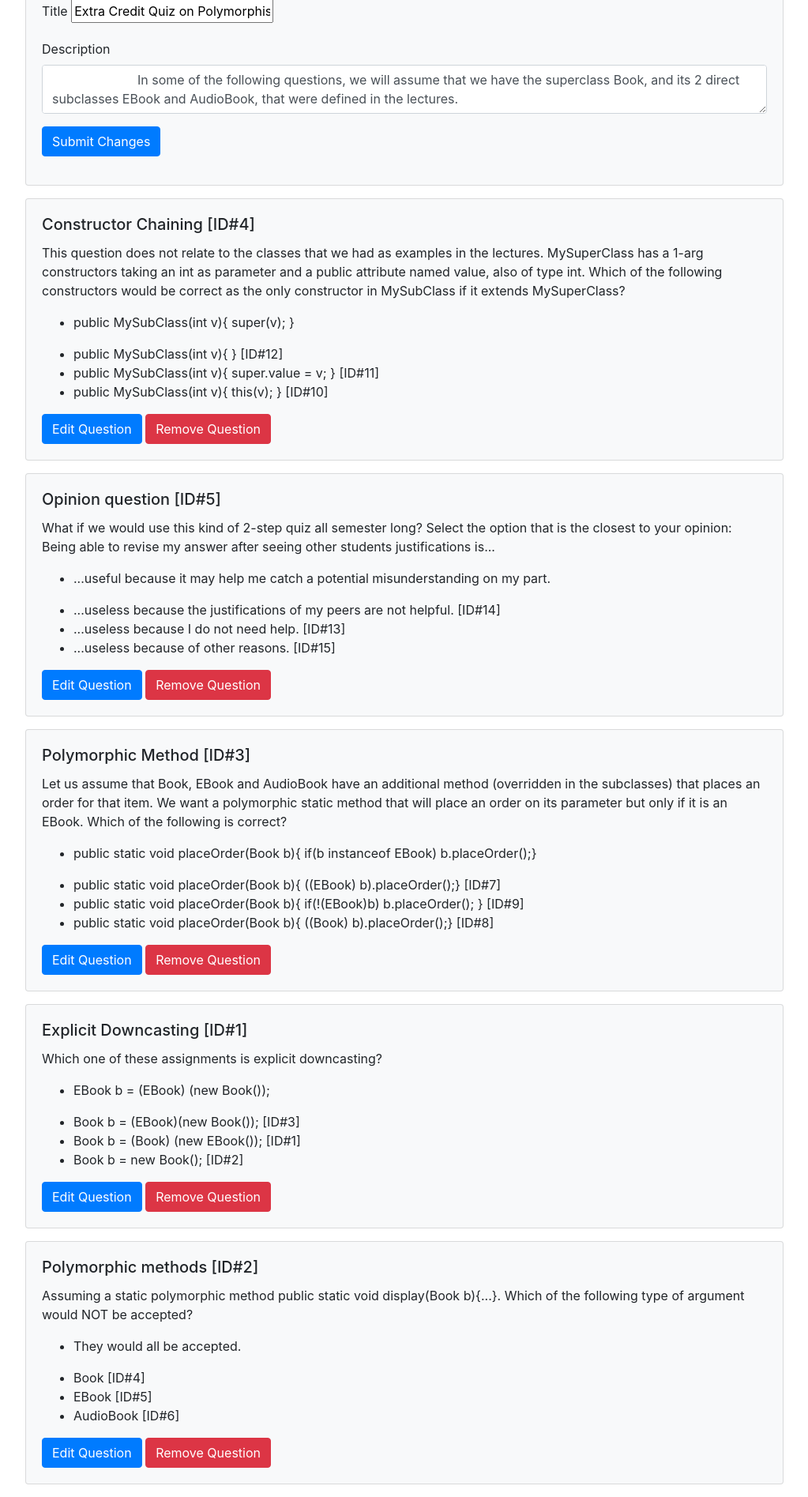
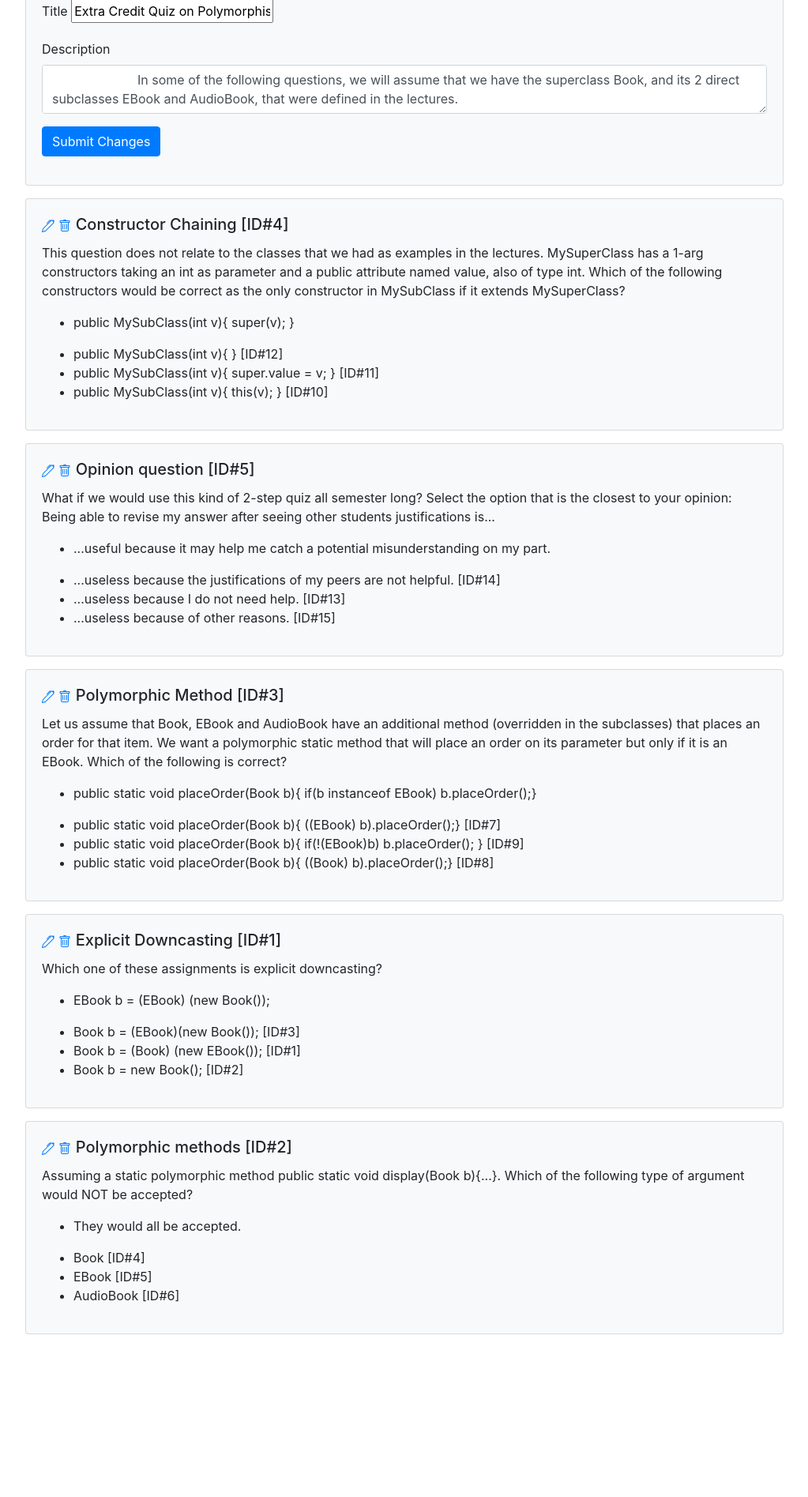
Before and after one commit to cereal-lab/EvoPIE, a Flask app: page /quiz-editor/1 in a window 1280 px wide. Shown: the part 373-2268 px from the top of the page at 79% size, without its empty margins (128-1151 px from the left). After the commit the page ends 2062 px from the top, so only its background shows below. Run offline with Flask 2, Linux system fonts and the light colour scheme; a user stored in the database is signed in; data comes from the database, SQL or seed files in the repository; some libraries are stand-ins or nearby versions.

Commit message:
Feng-shuied the icons for editing / deleting questions from quizzes.

```diff
--- a/evopie/templates/quiz-editor.html
+++ b/evopie/templates/quiz-editor.html
@@ -57,7 +57,24 @@
 {% for question in quiz.questions %}
 <div class="card bg-light m-3 mx-auto" style="width: 75%">
     <div class="card-body" bg-light>
-        <h5 class="card-title"> {{question.title}} [ID#{{question.id}}]</h5>
+        <h5 class="card-title">
+            <a  href='#' onclick="editQuestion({{question.id}})" type="button" class="">
+                <svg xmlns="http://www.w3.org/2000/svg" width="16" height="16" fill="currentColor" class="bi bi-pen" viewBox="0 0 16 16">
+                    <path d="m13.498.795.149-.149a1.207 1.207 0 1 1 1.707 1.708l-.149.148a1.5 1.5 0 0 1-.059 2.059L4.854 14.854a.5.5 0 0 1-.233.131l-4 1a.5.5 0 0 1-.606-.606l1-4a.5.5 0 0 1 .131-.232l9.642-9.642a.5.5 0 0 0-.642.056L6.854 4.854a.5.5 0 1 1-.708-.708L9.44.854A1.5 1.5 0 0 1 11.5.796a1.5 1.5 0 0 1 1.998-.001zm-.644.766a.5.5 0 0 0-.707 0L1.95 11.756l-.764 3.057 3.057-.764L14.44 3.854a.5.5 0 0 0 0-.708l-1.585-1.585z"/>
+                </svg>
+            </a>
+
+            <a  href='#' onClick="removeQuestion({{quiz}},{{question.id}})" type="button" class="">
+                <svg xmlns="http://www.w3.org/2000/svg" width="16" height="16" fill="currentColor" class="bi bi-trash" viewBox="0 0 16 16">
+                    <path d="M5.5 5.5A.5.5 0 0 1 6 6v6a.5.5 0 0 1-1 0V6a.5.5 0 0 1 .5-.5zm2.5 0a.5.5 0 0 1 .5.5v6a.5.5 0 0 1-1 0V6a.5.5 0 0 1 .5-.5zm3 .5a.5.5 0 0 0-1 0v6a.5.5 0 0 0 1 0V6z"/>
+                    <path fill-rule="evenodd" d="M14.5 3a1 1 0 0 1-1 1H13v9a2 2 0 0 1-2 2H5a2 2 0 0 1-2-2V4h-.5a1 1 0 0 1-1-1V2a1 1 0 0 1 1-1H6a1 1 0 0 1 1-1h2a1 1 0 0 1 1 1h3.5a1 1 0 0 1 1 1v1zM4.118 4 4 4.059V13a1 1 0 0 0 1 1h6a1 1 0 0 0 1-1V4.059L11.882 4H4.118zM2.5 3V2h11v1h-11z"/>
+                </svg>
+            </a>
+
+            {{question.title}} [ID#{{question.id}}]
+
+        </h5>
+
         <div>
             <p class="card-text">
                 {{question.stem}}
@@ -75,10 +92,6 @@
             {% endfor %}
             </ul>
         </div>
-
-        <button onclick="editQuestion({{question.id}})" class="btn btn-primary">Edit Question</button>
-
-        <button onclick="removeQuestion({{quiz}},{{question.id}})" class="btn btn-danger">Remove Question</button>
     </div>
 </div>
 {% endfor %}
```
Also changed, not shown: evopie/templates/quizzes-browser.html (+7 -2 lines).
